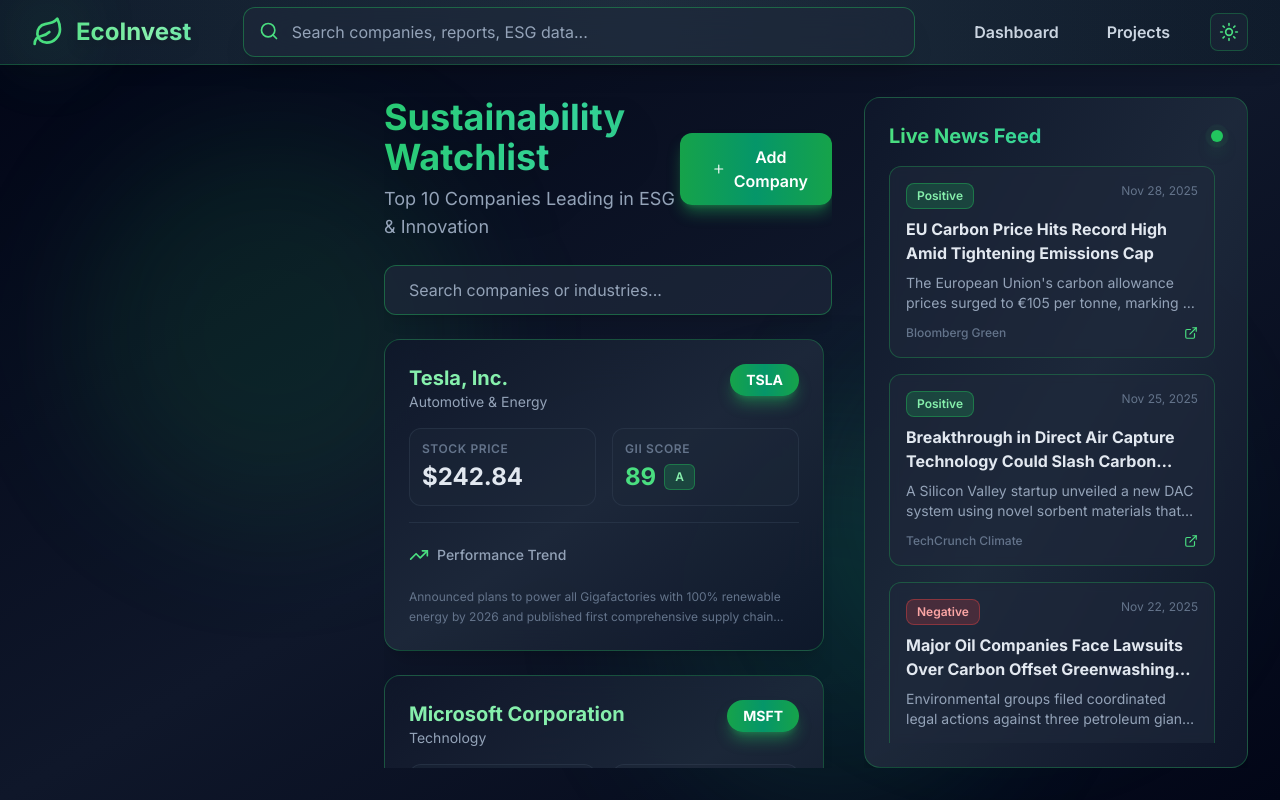
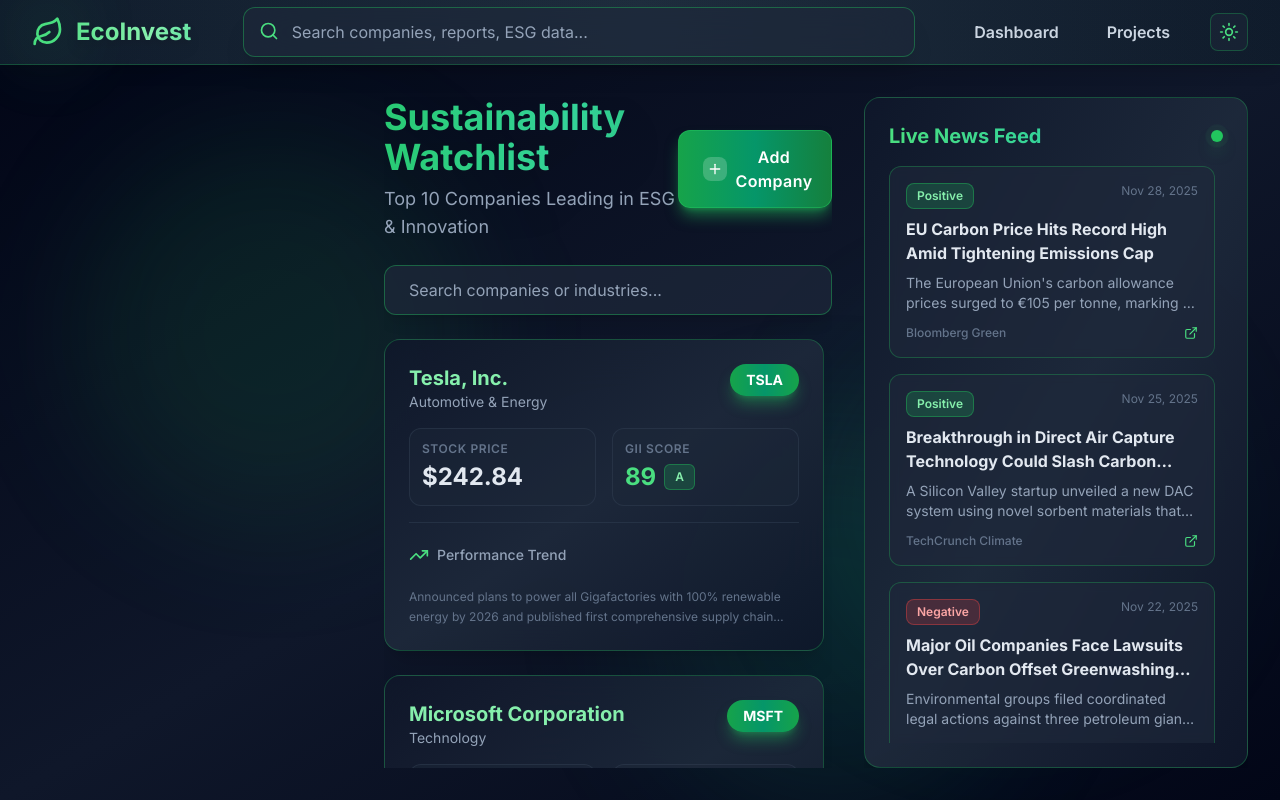
Before and after one commit to vamsi2702/interiit-tech-iitgn, a React (Vite) app: page / in a window 1280 px wide. Built offline with nearby package versions, Linux system fonts and the light colour scheme.

Commit message:
Enhance Add Company Button
- Added premium gradient with shimmer effect on hover
- Icon now rotates 180 and has background badge
- Pulse animation on hover for attention
- Better shadow and border effects
- Smooth scale animations on click
- More professional and interactive appearance

```diff
--- a/src/pages/Dashboard.jsx
+++ b/src/pages/Dashboard.jsx
@@ -83,10 +83,24 @@
                   <p className={`${theme === 'dark' ? 'text-slate-400' : 'text-slate-600'} mt-2 text-lg animate-fadeIn`} style={{animationDelay: '0.2s'}}>Top 10 Companies Leading in ESG & Innovation</p>
                 </div>
 
-                <button className="group relative flex items-center space-x-2 bg-gradient-to-r from-green-600 via-emerald-600 to-green-600 text-white px-6 py-3 rounded-xl shadow-lg shadow-green-500/40 hover:shadow-2xl hover:shadow-green-500/60 transition-all duration-300 hover:scale-105 overflow-hidden">
-                  <div className="absolute inset-0 bg-gradient-to-r from-green-500 via-emerald-500 to-green-500 opacity-0 group-hover:opacity-100 transition-opacity duration-300"></div>
-                  <Plus className="w-5 h-5 relative z-10 group-hover:rotate-90 transition-transform duration-300" />
-                  <span className="font-semibold relative z-10">Add Company</span>
+                <button className="group relative flex items-center gap-2 bg-gradient-to-r from-green-600 via-emerald-600 to-green-700 text-white px-6 py-3.5 rounded-xl font-semibold shadow-lg shadow-green-500/50 hover:shadow-2xl hover:shadow-green-500/70 transition-all duration-500 hover:scale-[1.02] active:scale-[0.98] overflow-hidden border border-green-500/50">
+                  {/* Animated background gradient */}
+                  <div className="absolute inset-0 bg-gradient-to-r from-emerald-500 via-green-500 to-emerald-600 opacity-0 group-hover:opacity-100 transition-opacity duration-500"></div>
+
+                  {/* Shimmer effect */}
+                  <div className="absolute inset-0 opacity-0 group-hover:opacity-100 transition-opacity duration-700">
+                    <div className="absolute inset-0 bg-gradient-to-r from-transparent via-white/30 to-transparent translate-x-[-200%] group-hover:translate-x-[200%] transition-transform duration-1000"></div>
+                  </div>
+
+                  {/* Icon with enhanced animation */}
+                  <div className="relative z-10 bg-white/20 p-1 rounded-lg group-hover:bg-white/30 transition-colors duration-300">
+                    <Plus className="w-4 h-4 group-hover:rotate-180 transition-transform duration-500" />
+                  </div>
+
+                  <span className="relative z-10 tracking-wide">Add Company</span>
+
+                  {/* Pulse effect on hover */}
+                  <div className="absolute inset-0 rounded-xl bg-green-400/20 opacity-0 group-hover:opacity-100 group-hover:animate-ping"></div>
                 </button>
               </div>
 
```
